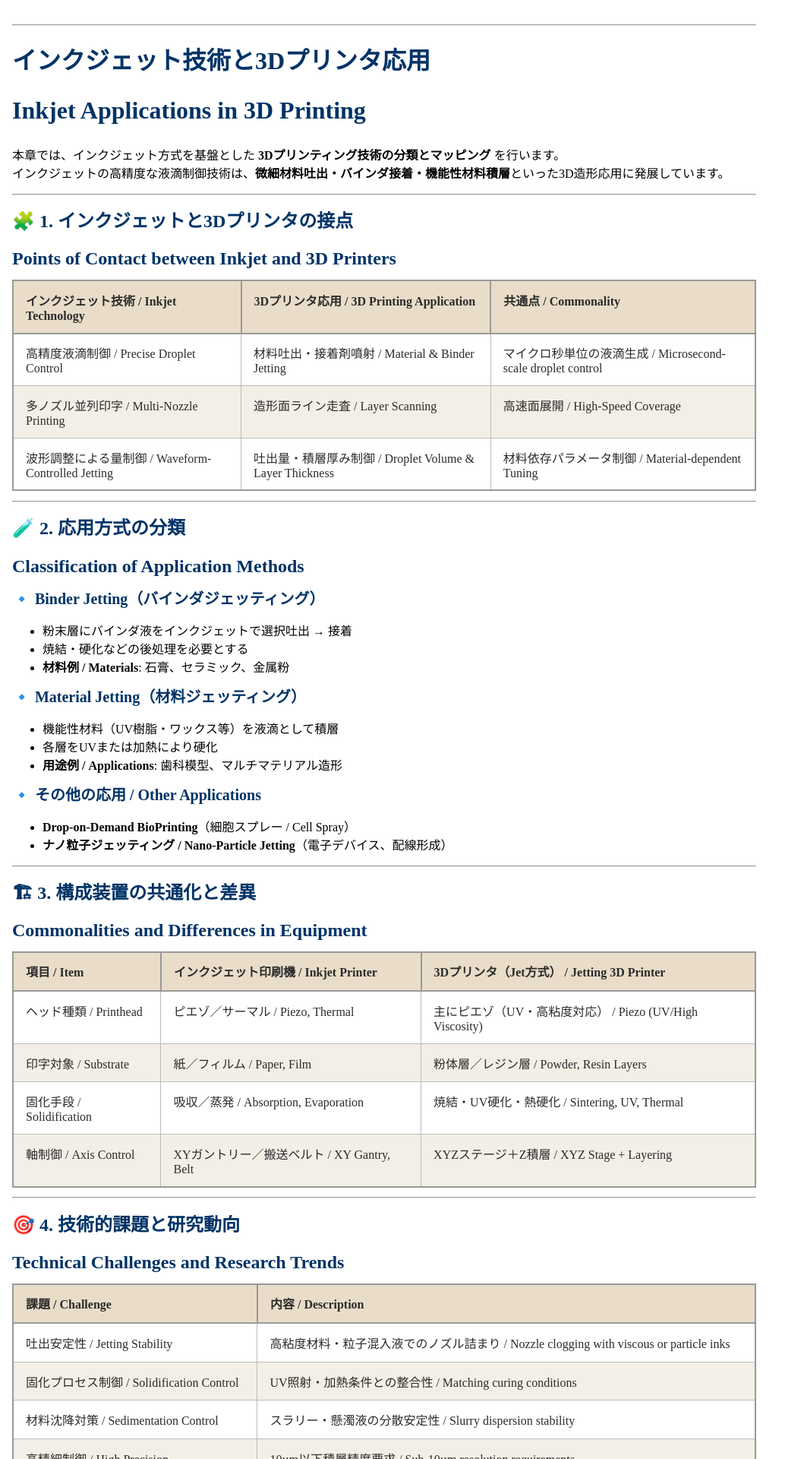
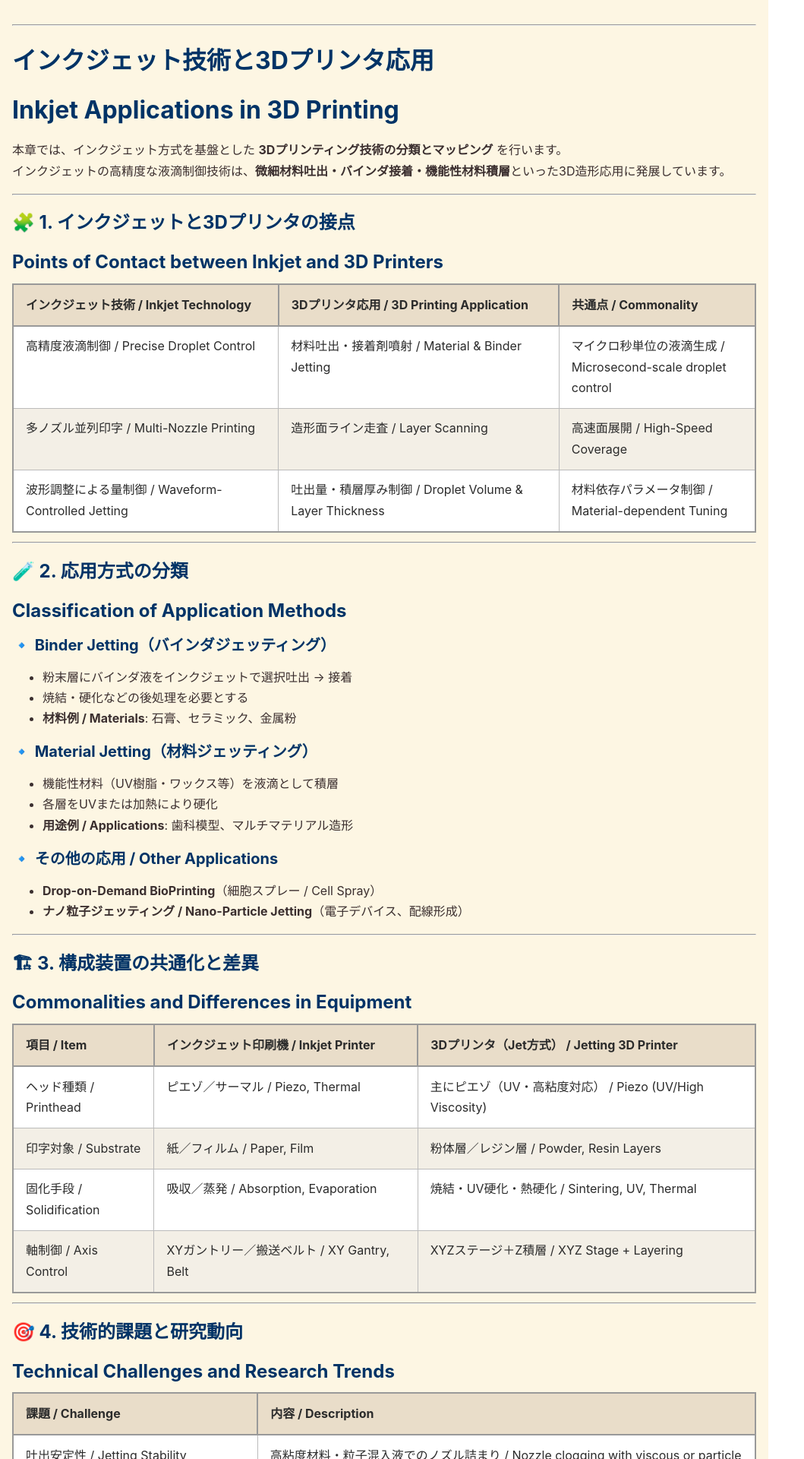
Before and after one commit to Samizo-AITL/Inkjet, a Jekyll site: the page built from 3d_printing/overview.md, in a window 1280 px wide. Shown: the top 1920 px of the page at 76% size, without its empty margins (0-1059 px from the left). Built offline with Jekyll 4.4.1, drawn with Linux system fonts in a browser that asks for light colours.

Commit message:
Update style.css

```diff
--- a/assets/css/style.css
+++ b/assets/css/style.css
@@ -1,103 +1,129 @@
-/* ===== Reset / Layout ===== */
-html,body{margin:0;padding:0}
-.site-header,.site-footer,.page-header,.page-footer{display:none!important}
-.page-content{padding:0!important;margin:0!important}
+/* ===== Reset / Layout (minima等の装飾を抑える) ===== */
+html, body { margin: 0; padding: 0; }
+.site-header, .site-footer, .page-header, .page-footer { display: none !important; }
+.page-content { padding: 0 !important; margin: 0 !important; }
 
-/* Base (fallback when no theme class) */
-main.page{
-  max-width:1200px;
-  margin:0 auto;
-  padding:12px 16px;
-  line-height:1.7;
-  font-family:-apple-system,BlinkMacSystemFont,"Segoe UI",
-              "Hiragino Kaku Gothic ProN","Noto Sans JP","Hiragino Sans",
-              "Yu Gothic","Meiryo",sans-serif;
-  word-wrap:anywhere;
-  color:#222;
-  background:#fff;
+/* ===== Base container (fallback when no theme class) ===== */
+main.page,
+main.container,
+.page-content > .wrapper,
+.page-content > .container {
+  max-width: 1200px;
+  margin: 0 auto;
+  padding: 12px 16px;
+  line-height: 1.7;
+  font-family: -apple-system, BlinkMacSystemFont, "Segoe UI",
+               "Hiragino Kaku Gothic ProN", "Noto Sans JP", "Hiragino Sans",
+               "Yu Gothic", "Meiryo", sans-serif;
+  word-wrap: anywhere;
+  color: #222;
+  background: #fff;
 }
-h1,h2,h3{margin:.8em 0 .4em;line-height:1.25}
-h1{font-size:1.9rem}
-h2{font-size:1.5rem}
-h3{font-size:1.25rem}
 
-/* Links (fallback) */
-a{color:#0366d6;text-decoration:none}
-a:hover{text-decoration:underline}
+/* 見出し（GitHub風のメリハリ） */
+h1, h2, h3 { margin: 0.9em 0 0.45em; line-height: 1.25; }
+h1 { font-size: 1.9rem; }
+h2 { font-size: 1.5rem; }
+h3 { font-size: 1.25rem; }
 
-/* Tables (fallback GitHub風) */
-table{border-collapse:collapse;width:100%;margin:.8em 0}
-th,td{border:1px solid #999;padding:6px 8px;vertical-align:top}
-th{background:#f6f8fa;font-weight:600;text-align:left}
+/* リンク（fallback） */
+a { color: #0366d6; text-decoration: none; }
+a:hover { text-decoration: underline; }
 
-/* Media / Code */
-img{max-width:100%;height:auto;display:block}
-pre{overflow:auto;padding:10px;background:#fafafa;border:1px solid #eee;border-radius:4px;margin:.7em 0}
-code,pre{font-family:ui-monospace,SFMono-Regular,Menlo,Consolas,monospace}
-pre code{background:transparent;padding:0}
+/* ===== Tables (fallback GitHub風) ===== */
+.table-wrap { overflow-x: auto; -webkit-overflow-scrolling: touch; }
+table { border-collapse: collapse; width: 100%; margin: .8em 0; }
+th, td { border: 1px solid #999; padding: 6px 8px; vertical-align: top; }
+th { background: #f6f8fa; font-weight: 600; text-align: left; }
 
-/* Blockquote */
-blockquote{margin:.8em 0;padding:.6em .9em;border-left:4px solid #d0d7de;background:#f8fafc}
+/* メディア / コード */
+img { max-width: 100%; height: auto; display: block; }
+pre {
+  overflow: auto;
+  padding: 10px;
+  background: #fafafa;
+  border: 1px solid #eee;
+  border-radius: 4px;
+  margin: .7em 0;
+}
+code, pre { font-family: ui-monospace, SFMono-Regular, Menlo, Consolas, monospace; }
+pre code { background: transparent; padding: 0; }
+
+/* 引用 */
+blockquote {
+  margin: .8em 0;
+  padding: .6em .9em;
+  border-left: 4px solid #d0d7de;
+  background: #f8fafc;
+}
 
 /* Mermaid */
-.mermaid{display:block;margin:1.2em auto;max-width:100%;overflow:auto}
+.mermaid { display: block; margin: 1.2em auto; max-width: 100%; overflow: auto; }
+.mermaid svg { height: auto; }
 
 /* Mobile */
-@media (max-width:640px){
-  main.page{padding:10px 12px}
-  h1{font-size:1.6rem}
-  h2{font-size:1.35rem}
-  h3{font-size:1.15rem}
+@media (max-width: 640px) {
+  main.page,
+  main.container,
+  .page-content > .wrapper,
+  .page-content > .container { padding: 10px 12px; }
+  h1 { font-size: 1.6rem; }
+  h2 { font-size: 1.35rem; }
+  h3 { font-size: 1.15rem; }
 }
 
 /* =========================================================
-   Portal unified look (theme-sepia). Applies when body has
-   class="theme-sepia" from your layout.
+   Portal unified look (theme-sepia) — body に .theme-sepia がある時に適用
    ========================================================= */
-body.theme-sepia main.page{
-  background:#fdf6e3;
-  color:#3b2f2f;
+body.theme-sepia main.page,
+body.theme-sepia main.container,
+body.theme-sepia .page-content > .wrapper,
+body.theme-sepia .page-content > .container {
+  background: #fdf6e3;
+  color: #3b2f2f;
 }
 
-/* Headings: blue, H1 left */
+/* 見出し：青字、H1は左揃え */
 body.theme-sepia h1,
 body.theme-sepia h2,
-body.theme-sepia h3{
-  color:#003366;
-  border-bottom:none;
-  font-weight:700;
+body.theme-sepia h3 {
+  color: #003366;
+  border-bottom: none;
+  font-weight: 700;
 }
-body.theme-sepia h1{font-size:2rem;text-align:left;margin-bottom:.8em}
+body.theme-sepia h1 { font-size: 2rem; text-align: left; margin-top: 0.8em; margin-bottom: 0.6em; }
 
-/* Links: 太字＋下線（少し小さめ） */
-body.theme-sepia a{
-  color:#0066cc;
-  font-weight:600;
-  font-size:.95em;
-  text-decoration:underline;
+/* リンク：太字＋下線（やや小さめ） */
+body.theme-sepia a {
+  color: #0066cc;
+  font-weight: 600;
+  font-size: .95em;
+  text-decoration: underline;
 }
-body.theme-sepia a:hover{color:#004c99}
+body.theme-sepia a:hover { color: #004c99; }
 
-/* Tables: 薄茶ヘッダー＋実用罫線＋ストライプ */
-body.theme-sepia table{border:2px solid #999}
-body.theme-sepia th{
-  background:#e9ddc9;
-  color:#2b2b2b;
-  border:2px solid #999;
-  font-weight:700;
-  padding:.8em 1em;
+/* 表：薄茶ヘッダー＋実用罫線＋ストライプ */
+body.theme-sepia .table-wrap { overflow-x: auto; }
+body.theme-sepia table { border: 2px solid #999; }
+body.theme-sepia th {
+  background: #e9ddc9;
+  color: #2b2b2b;
+  border: 2px solid #999;
+  font-weight: 700;
+  padding: .8em 1em;
+  white-space: nowrap;
 }
-body.theme-sepia td{
-  border:1.5px solid #bbb;
-  color:#2b2b2b;
-  padding:.8em 1em;
+body.theme-sepia td {
+  border: 1.5px solid #bbb;
+  color: #2b2b2b;
+  padding: .8em 1em;
 }
-body.theme-sepia tr:nth-child(odd) td{background:#fff}
-body.theme-sepia tr:nth-child(even) td{background:#f3efe6}
+body.theme-sepia tr:nth-child(odd) td  { background: #fff; }
+body.theme-sepia tr:nth-child(even) td { background: #f3efe6; }
 
-/* Blockquote (sepia tone) */
-body.theme-sepia blockquote{
-  background:#fbf6eb;
-  border-left:4px solid #007acc;
-  color:#3a3028;
+/* 引用（セピアトーン） */
+body.theme-sepia blockquote {
+  background: #fbf6eb;
+  border-left: 4px solid #007acc;
+  color: #3a3028;
 }
```
